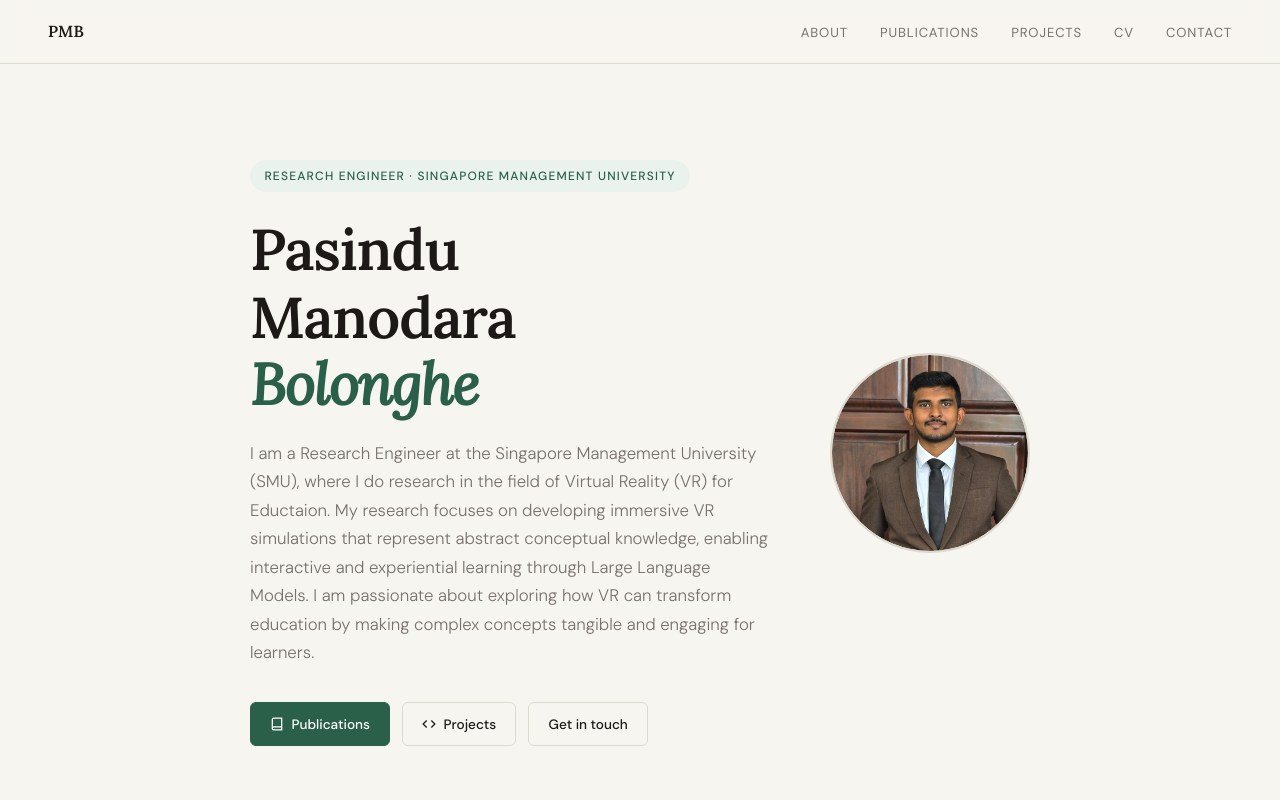
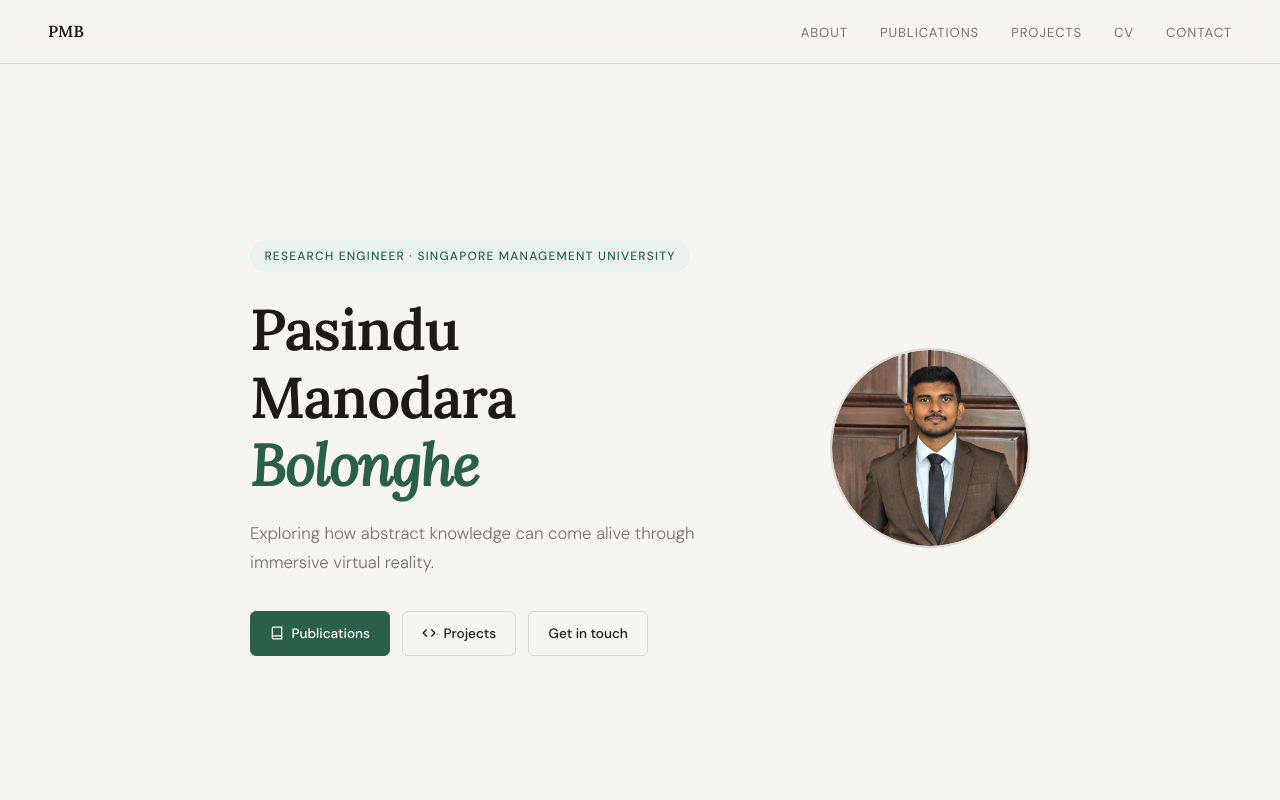
Before and after one commit to Pasindu-Manodara/pasindu-manodara.github.io, a plain HTML site: page index.html in a window 1280 px wide. Shown: the top 800 px of the page. Drawn offline with Linux system fonts and the light colour scheme.

Commit message:
Fix same descrip

```diff
--- a/data/profile.json
+++ b/data/profile.json
@@ -7,6 +7,7 @@
   "research_area": "VR for Education",
   "focus": "Simulating Conceptual Content in VR",
   "photo": "myPhoto.jpeg",
+  "tagline": "Exploring how abstract knowledge can come alive through immersive virtual reality.",
   "bio": [
     "I am a Research Engineer at the Singapore Management University (SMU), where I do research in the field of Virtual Reality (VR) for Eductaion. My research focuses on developing immersive VR simulations that represent abstract conceptual knowledge, enabling interactive and experiential learning through Large Language Models. I am passionate about exploring how VR can transform education by making complex concepts tangible and engaging for learners."
   ],
--- a/index.html
+++ b/index.html
@@ -896,7 +896,7 @@
       const parts = p.name.trim().split(' ');
       const last = parts.pop();
       document.getElementById('hero-name').innerHTML = parts.join('<br/>') + '<br/><em>' + last + '</em>';
-      document.getElementById('hero-sub').textContent = (p.bio || [])[0] || '';
+      document.getElementById('hero-sub').textContent = p.tagline || (p.bio || [])[0] || '';
       if (p.photo) {
         const img = new Image();
         img.src = p.photo; img.alt = p.name;
```
